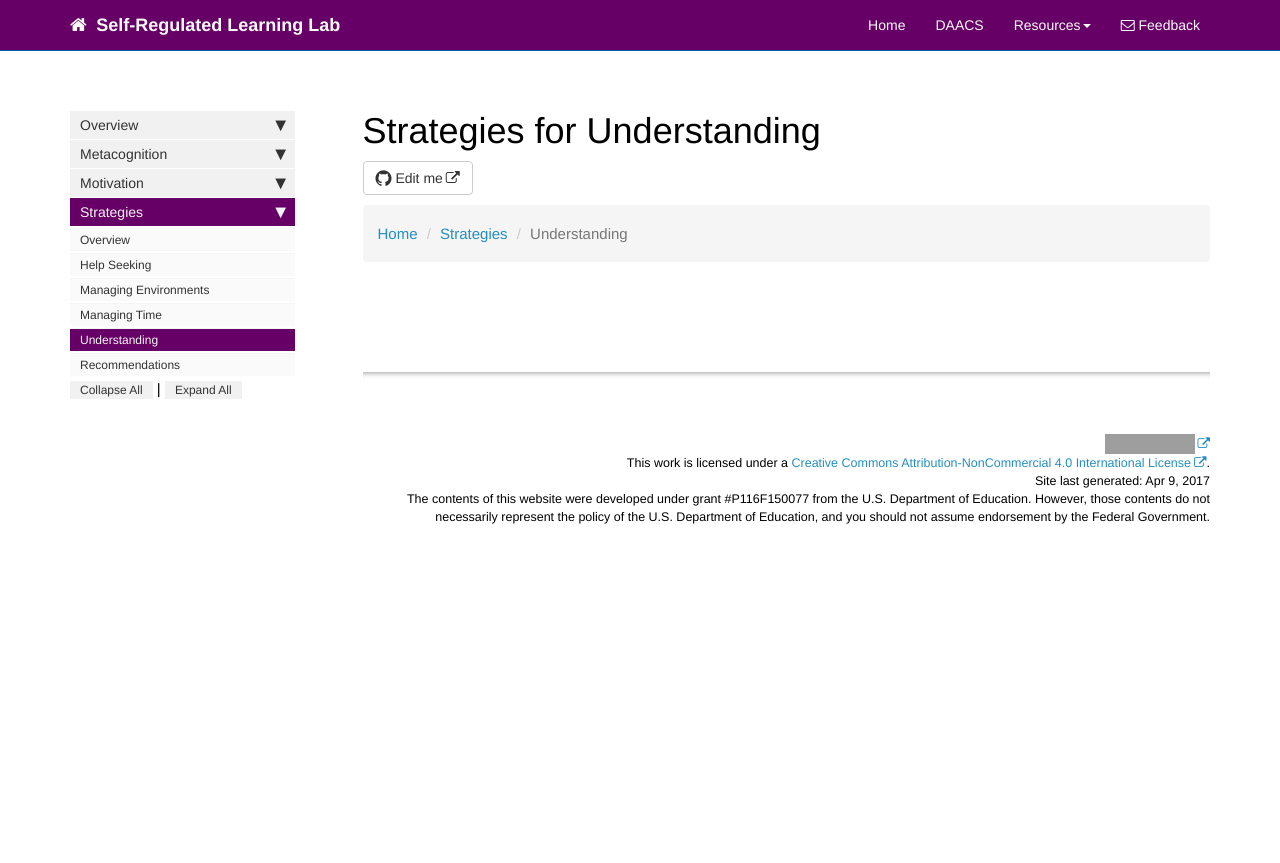
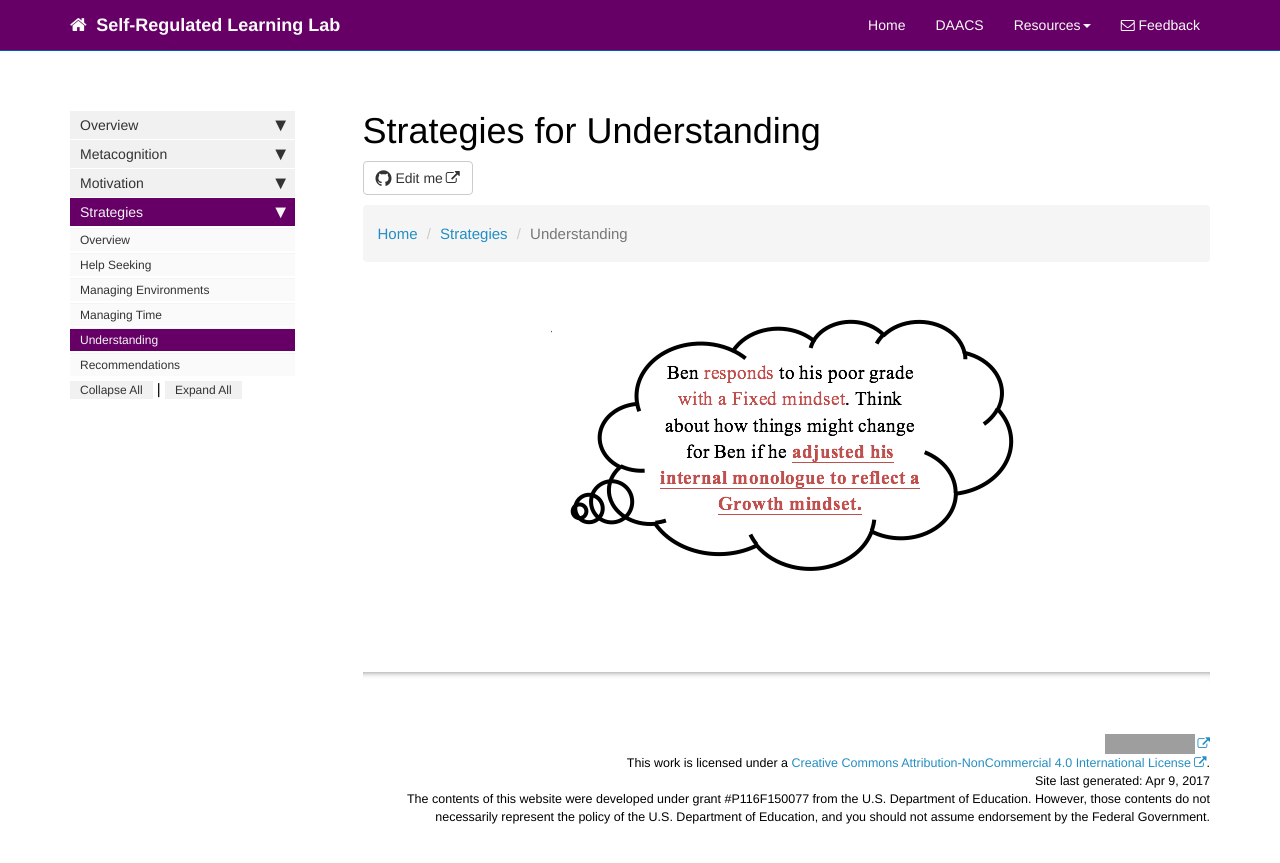
Before and after one commit to dfranklin02/SRL, a Jekyll site: the page built from docs/pages/strategies/understanding.md, in a window 1280 px wide. Shown: the top 863 px of the page. Built offline with Jekyll 4.4.1, drawn with Linux system fonts in a browser that asks for light colours; nearby versions of some CDN libraries; comment, search, counter and statistics services are not loaded; grey boxes are pictures that could not be loaded.

Commit message:
Update understanding.md

```diff
--- a/docs/pages/strategies/understanding.md
+++ b/docs/pages/strategies/understanding.md
@@ -13,3 +13,6 @@ toc: false
     <li><a href="strategies.html">Strategies</a></li>
     <li class="active">Understanding</li>
 </ul>
+
+
+<center><img src='images/mindsetsee1.png' alt='mindset_profile' /></center>
```
